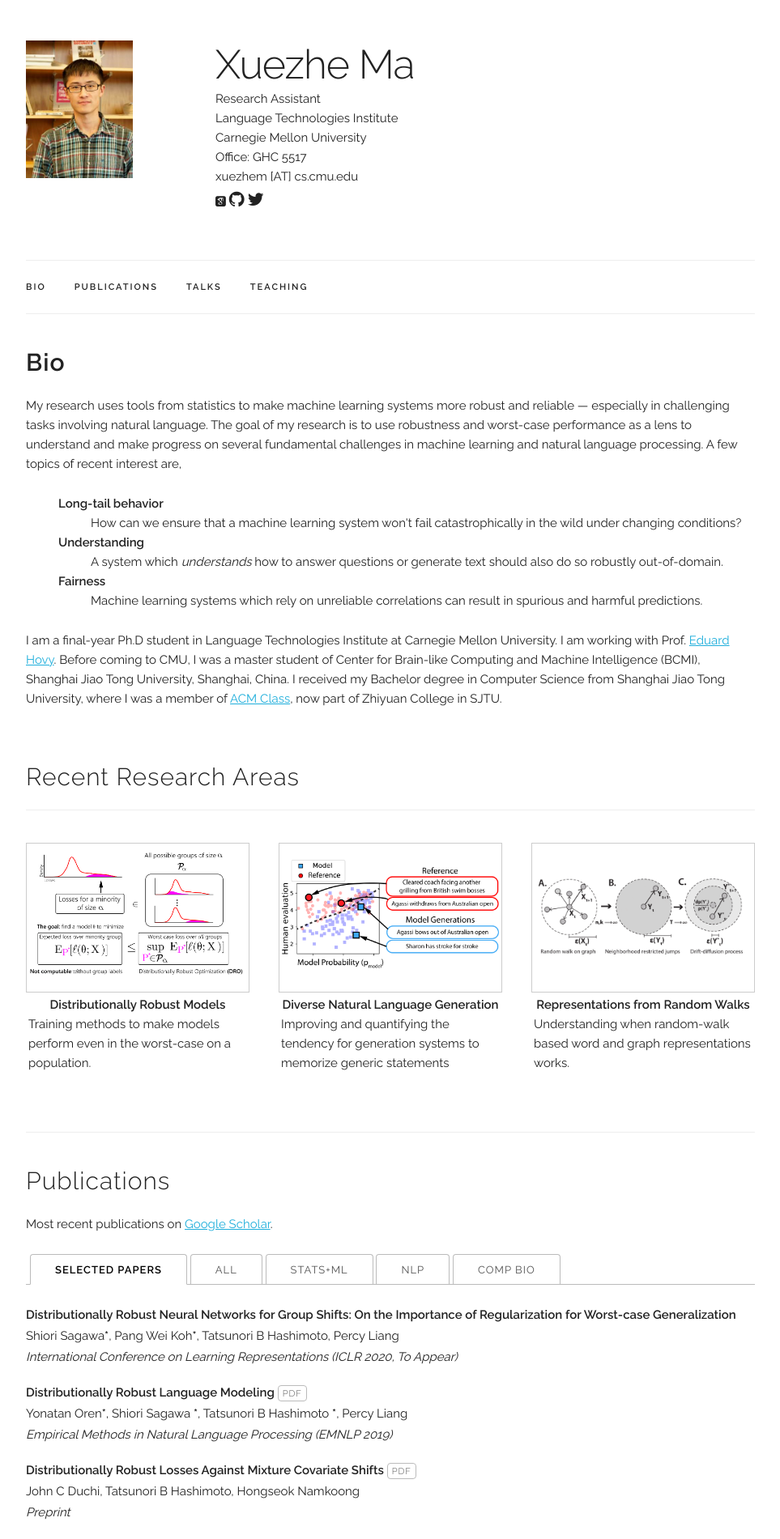
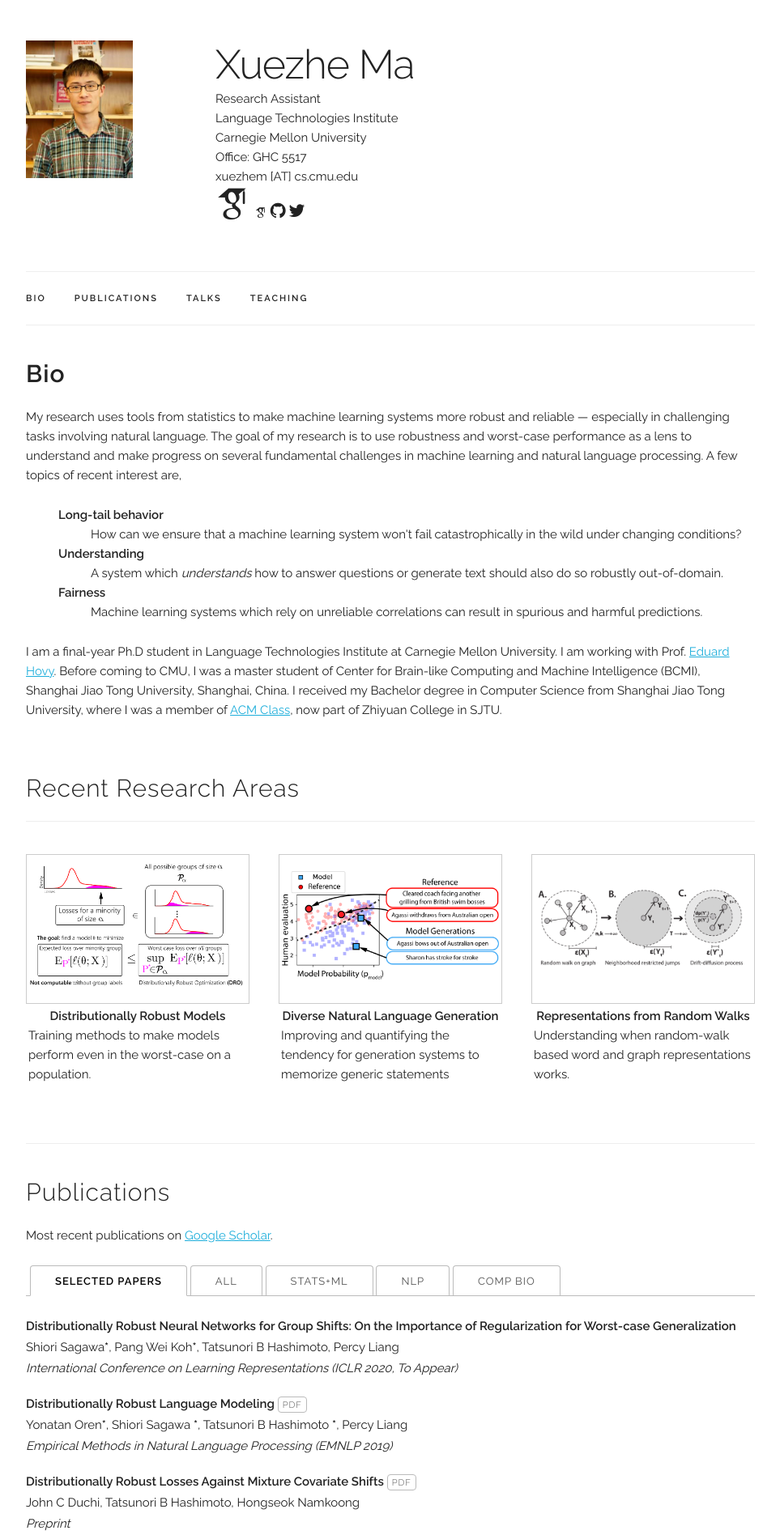
Before and after one commit to XuezheMax/XuezheMax.github.io, a Jekyll site: the page built from index.html, in a window 1280 px wide. Shown: the top 1901 px of the page at 81% size, without its empty margins (158-1121 px from the left). Built offline with Jekyll 4.4.1, drawn with Linux system fonts in a browser that asks for light colours; some web fonts are replaced.

Commit message:
google scholar

```diff
--- a/_layouts/default.html
+++ b/_layouts/default.html
@@ -77,7 +77,11 @@
             <p>{{ site.data.main_info.email }}</p>
             <p>
               <span onclick="window.open('{{ site.data.main_info.google_scholar }}')" style="cursor: pointer">
-                <i class="ai ai-google-scholar-square" aria-hidden="true"></i>
+                <i class="ai ai-google-scholar ai-3x" aria-hidden="true"></i>
+              </span>
+
+              <span onclick="window.open('{{ site.data.main_info.google_scholar }}')" style="cursor: pointer">
+                <i class="ai ai-google-scholar" aria-hidden="true"></i>
               </span>
 
               <span onclick="window.open('{{ site.data.main_info.github }}')" style="cursor: pointer">
```
